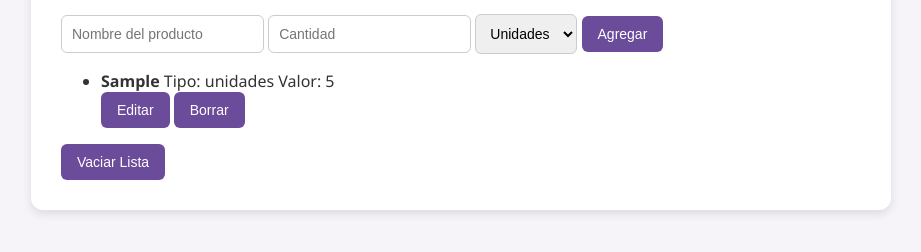
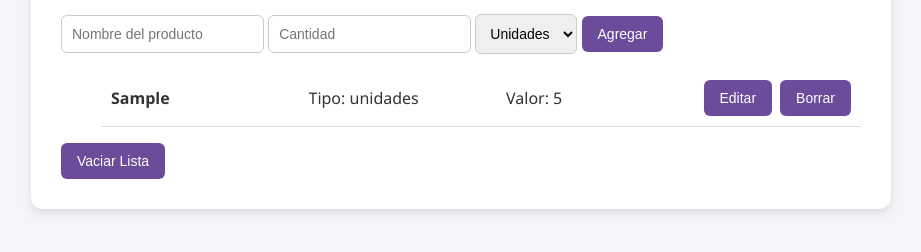
Before and after one commit to SebastianRiosMori/-Mini-Proyecto-Modelo-03---GRUPO-02, a plain HTML site: page index.html in a window 1280 px wide. Both pictures are taken after typing "Sample", "5" into the empty fields and a click on the button "Agregar". Shown: the part 150-402 px from the top of the page, without its empty margins (179-1100 px from the left). Drawn offline with Linux system fonts and the light colour scheme.

Commit message:
feat:Hecho

```diff
--- a/style.css
+++ b/style.css
@@ -136,3 +136,24 @@ button:hover {
 .modal-contenido .modal-buttons button {
   margin-left: 10px;
 }
+
+.item-producto {
+  display: flex;
+  align-items: center;
+  justify-content: space-between;
+  gap: 1rem;
+  padding: 10px;
+  border-bottom: 1px solid #ddd;
+}
+
+.item-producto span {
+  flex: 1;
+  white-space: nowrap;
+  overflow: hidden;
+  text-overflow: ellipsis;
+}
+
+.acciones {
+  display: flex;
+  gap: 0.5rem;
+}
```
